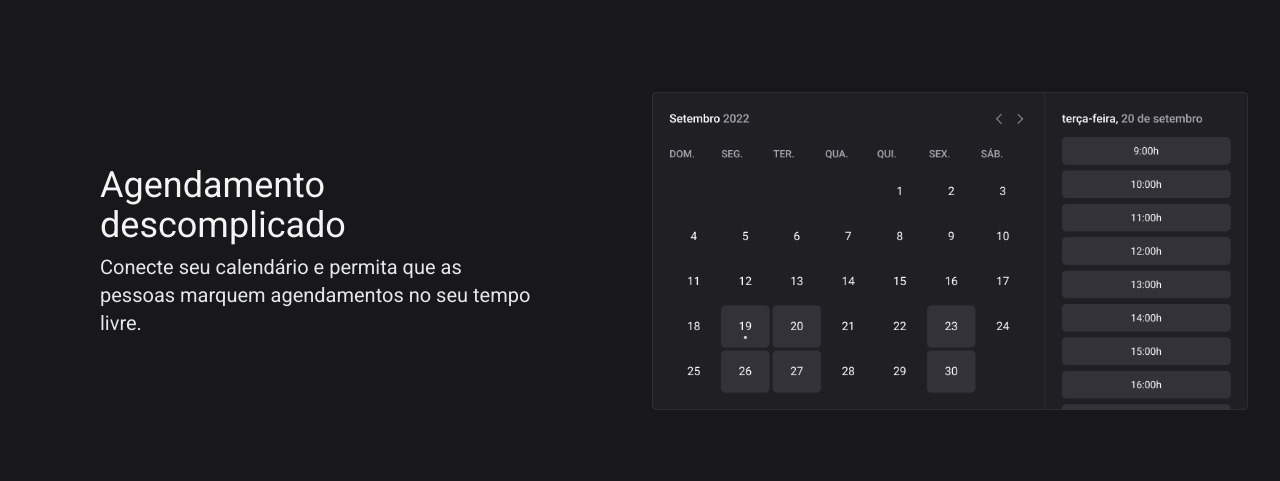
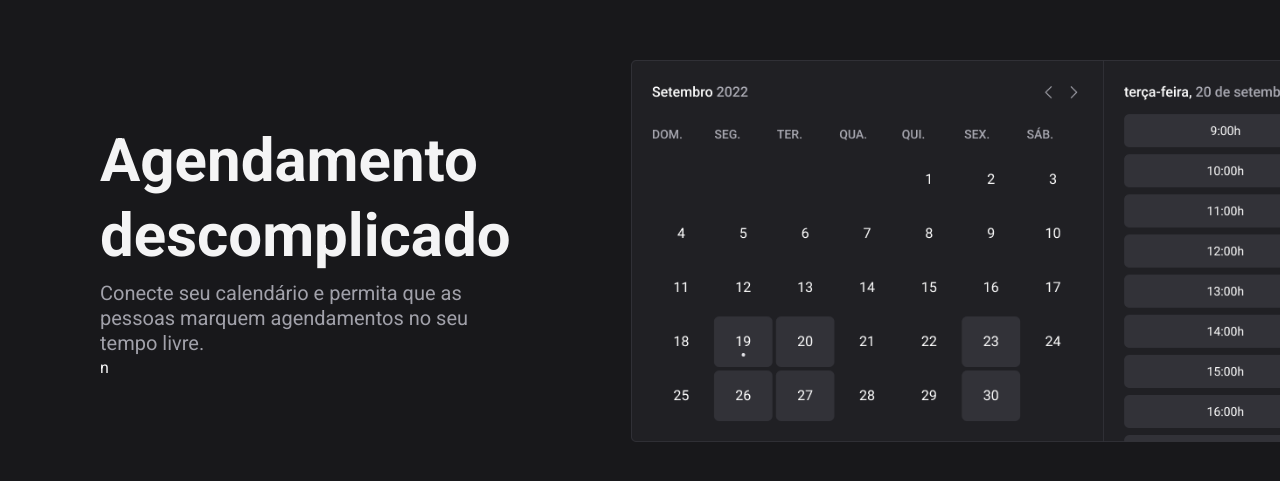
Before and after one commit to ogustavohp/calsync, a Next.js app: page / in a window 1280 px wide. Shown: the part 149-630 px from the top of the page. Built offline with nearby package versions, Linux system fonts and the light colour scheme.

Commit message:
update home page

```diff
--- a/src/app/page.tsx
+++ b/src/app/page.tsx
@@ -1,25 +1,29 @@
 import Image from 'next/image'
 import banner from '../assets/banner.png'
+import ClaimUsernameForm from '@/components/ClaimUsernameForm'
 
 export default function Home() {
   return (
     <div className="ml-auto flex h-screen max-w-[calc(100vw-(100vw-1160px)/2)] items-center gap-20 overflow-hidden">
       <div className="max-w-lg px-10">
-        <h1 className="text-4xl">Agendamento descomplicado</h1>
-        <p className="mt-2 text-xl text-gray-200">
+        <h1 className="text-6xl font-bold leading-tight">
+          Agendamento descomplicado
+        </h1>
+        <p className="mt-2 text-xl leading-tight text-zinc-400">
           Conecte seu calendário e permita que as pessoas marquem agendamentos
           no seu tempo livre.
         </p>
+        <ClaimUsernameForm />
       </div>
-      <div className="hidden min-w-[600px] overflow-hidden pr-8 sm:block">
+
       <Image
         src={banner}
         alt="Calendário"
         quality={100}
         priority
         height={400}
+        className="hidden pr-8 sm:block"
       />
-      </div>
     </div>
   )
 }
```
Lines whose indentation alone changed are shown as unchanged.
